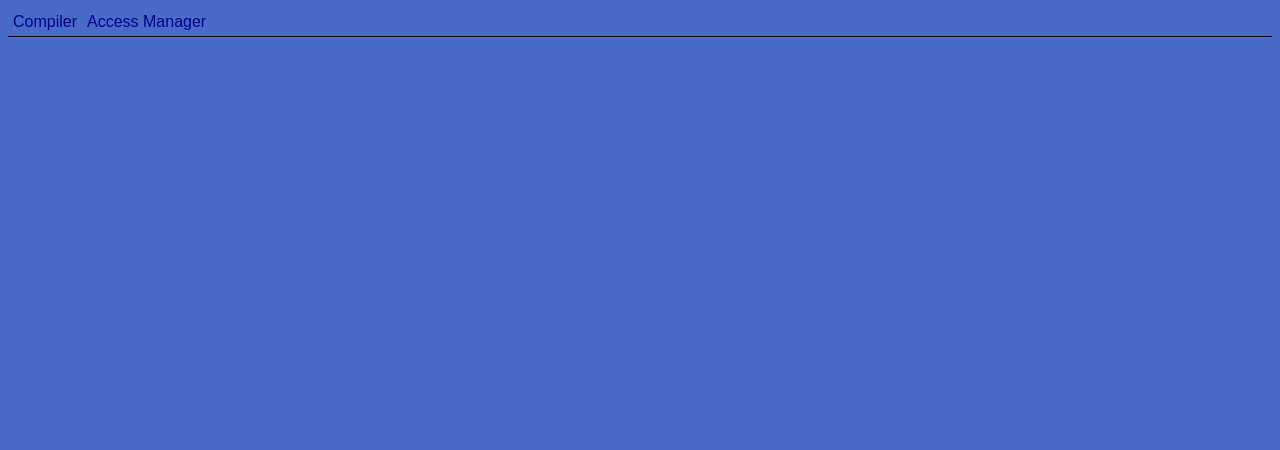
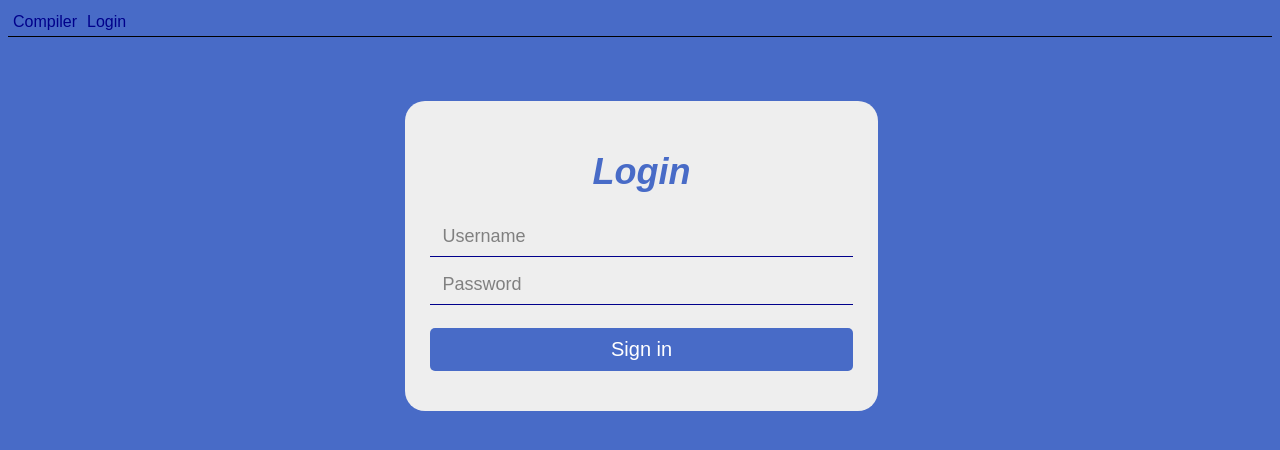
Before and after one commit to CS-Group-L/GroupL-Project, a React (Vite) app in the folder client/: page /login in a window 1280 px wide. Shown: the top 450 px of the page. Built offline with nearby package versions, Linux system fonts and the light colour scheme.

Commit message:
Login page added

```diff
--- a/client/package.json
+++ b/client/package.json
@@ -6,7 +6,8 @@
   },
   "dependencies": {
     "react": "^18.1.0",
-    "react-dom": "^18.1.0"
+    "react-dom": "^18.1.0",
+    "react-router-dom": "^6.3.0"
   },
   "devDependencies": {
     "dotenv": "^16.0.1",
--- a/client/src/Routes.jsx
+++ b/client/src/Routes.jsx
@@ -2,6 +2,7 @@ import React from 'react'
 import { Route, Routes as RouterRoutes} from 'react-router-dom';
 import Navbar from './components/Navbar';
 import CompilerPage from './views/CompilerPage';
+import Login from './views/Login';
 
 const Routes = () => {
   return (
@@ -9,6 +10,7 @@ const Routes = () => {
         <Navbar />
         <RouterRoutes>
             <Route element={<CompilerPage />} index />
+            <Route element={<Login/>} path="/login"/>
         </RouterRoutes>
       </>
   )
--- a/client/src/components/Navbar.jsx
+++ b/client/src/components/Navbar.jsx
@@ -3,8 +3,8 @@ import './Navbar.scss'
 const Navbar = () => {
     return (
         <nav>
-            <a href='#'>Compiler</a>
-            <a href='#'>Access Manager</a>
+            <a href='/'>Compiler</a>
+            <a href='/login'>Login</a>
         </nav>
     );
 }
--- /dev/null
+++ b/client/src/views/Login.jsx
@@ -0,0 +1,85 @@
+import './Login.scss'
+import { Link } from "react-router-dom"
+import { useState } from "react";
+import { createBrowserHistory } from "history";
+
+
+const Login = () => {
+
+    const [username, setUsername] = useState("");
+    const [password, setPassword] = useState("");
+    const [loginErrorMessage, setLoginErrorMessage] = useState("");
+
+    const history = createBrowserHistory();
+
+    // const login = (username, password) => {
+    //     axios
+    //         .post("http://localhost:8080/login", { username, password })
+    //         .then((res) => {
+    //             if (res.data.error) {
+    //                 console.log(res.data);
+
+    //             } else {
+    //                 console.log(res.data);
+
+    //                 localStorage.setItem('accessToken', JSON.stringify(res.data));
+
+    //                 history.push("/")
+    //                 window.location.reload();
+    //             }
+    //         })
+    //         .catch((error) => {
+    //             if(error){
+    //                 setLoginErrorMessage("Invalid credentials");
+    //                 return;
+    //             }
+    //         })
+
+    // };
+
+    const handleUsernameChange = (e) => {
+        e.preventDefault();
+
+        setUsername(e.target.value);
+    };
+    const handlePasswordChange = (e) => {
+        e.preventDefault();
+
+        setPassword(e.target.value);
+    };
+
+    const handleFormSubmit = (e) => {
+        e.preventDefault();
+
+        if (!username || !password) {
+            setLoginErrorMessage("Please fill in all the required fields.");
+            return;
+        } else {
+        setLoginErrorMessage("");
+        login(username, password);
+        }
+    };
+
+    return (
+        <div>
+            <form method="post" id="login-form" onSubmit={handleFormSubmit}>
+                <div class="login-container">
+                    <p className="error-msg">{loginErrorMessage}</p>
+                    <h1>Login</h1>
+                    <div class="textbox">
+                        <input type="text" placeholder="Username" id="username" name="username" onChange={handleUsernameChange} /><br />
+                    </div>
+                    <div class="textbox">
+                        <input type="password" placeholder="Password" id="password" name="password" onChange={handlePasswordChange} /><br />
+                    </div>
+                    <input class="btn" type="submit" value="Sign in" id="btnSubmit" />
+                </div>
+            </form>
+            {/* <button onClick={getPrincipal}>Login with google.</button> */}
+        </div>
+    )
+
+
+}
+
+export default Login
--- /dev/null
+++ b/client/src/views/Login.scss
@@ -0,0 +1,87 @@
+.login-container{
+    position: absolute;
+    /* border: 1px solid black; */
+    width: 33%;
+    margin-left: 31%;
+    margin-top: 5%;
+    background-color: rgb(238, 238, 238);
+    padding: 2%;
+    border-radius: 20px;
+}
+
+.login-container h1{
+    text-align: center;
+    font-style: italic;
+    color: #486BC7;
+    font-size: 36px;
+}
+
+.textbox {
+    width: 100%;
+    overflow: hidden;
+    font-size: 20px;
+    padding: 8px 0;
+    margin: 8px 0;
+    border-bottom: 1.5px solid darkblue;
+}
+
+.textbox input {
+    border: none;
+    outline: none;
+    background: none;
+    font-size: 18px;
+    float: left;
+    width: 80%;
+    margin: 0 10px;
+    color: black;
+}
+
+.textbox input::placeholder {
+    color: gray;
+}
+
+.btn{
+    width: 100%;
+    background: none;
+    background-color: #486BC7;
+    border: none;
+    color: white;
+    padding: 10px;
+    font-size: 20px;
+    cursor: pointer;
+    margin: 15px 0;
+    border-radius: 5px;
+    transition: 0.5s;
+}
+
+.btn:hover{
+    background-color: #0036bd;
+    transition: 0.5s;
+    color: white;
+}
+
+.btn-reg {
+    font-size: 22;
+    color: black;
+}
+
+.btn-reg a {
+    color: #486BC7;
+    text-decoration: none;
+    transition: 0.5s;
+}
+
+.btn-reg a:hover {
+    transition: 0.5s;
+    color: black;
+    text-decoration: underline;
+}
+
+.btn-reg p{
+    text-align: center;
+}
+
+.error-msg{
+    color: red;
+
+}
```
Also changed, not shown: 1 other file (tests, documents, lock files or other folders).
